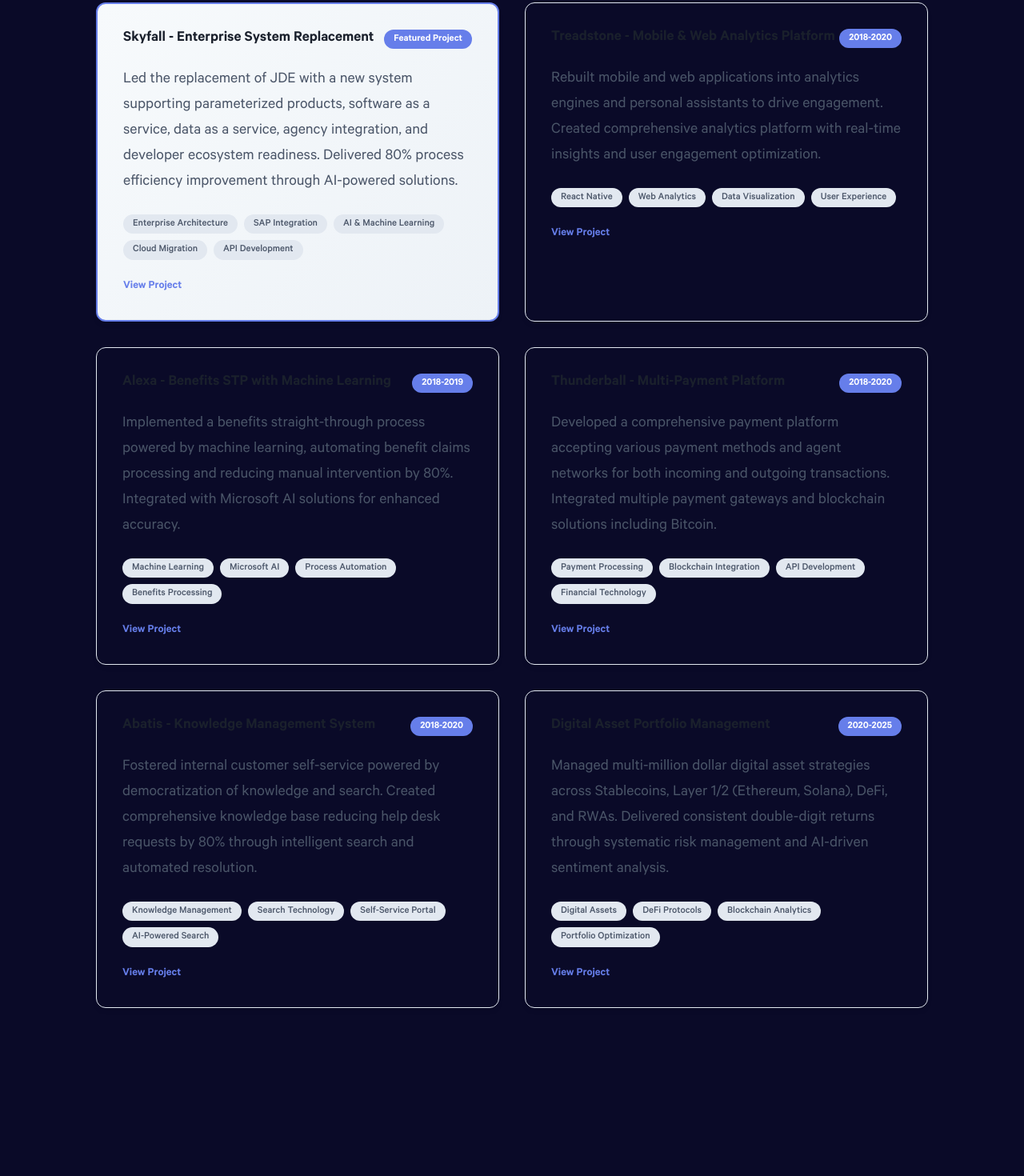
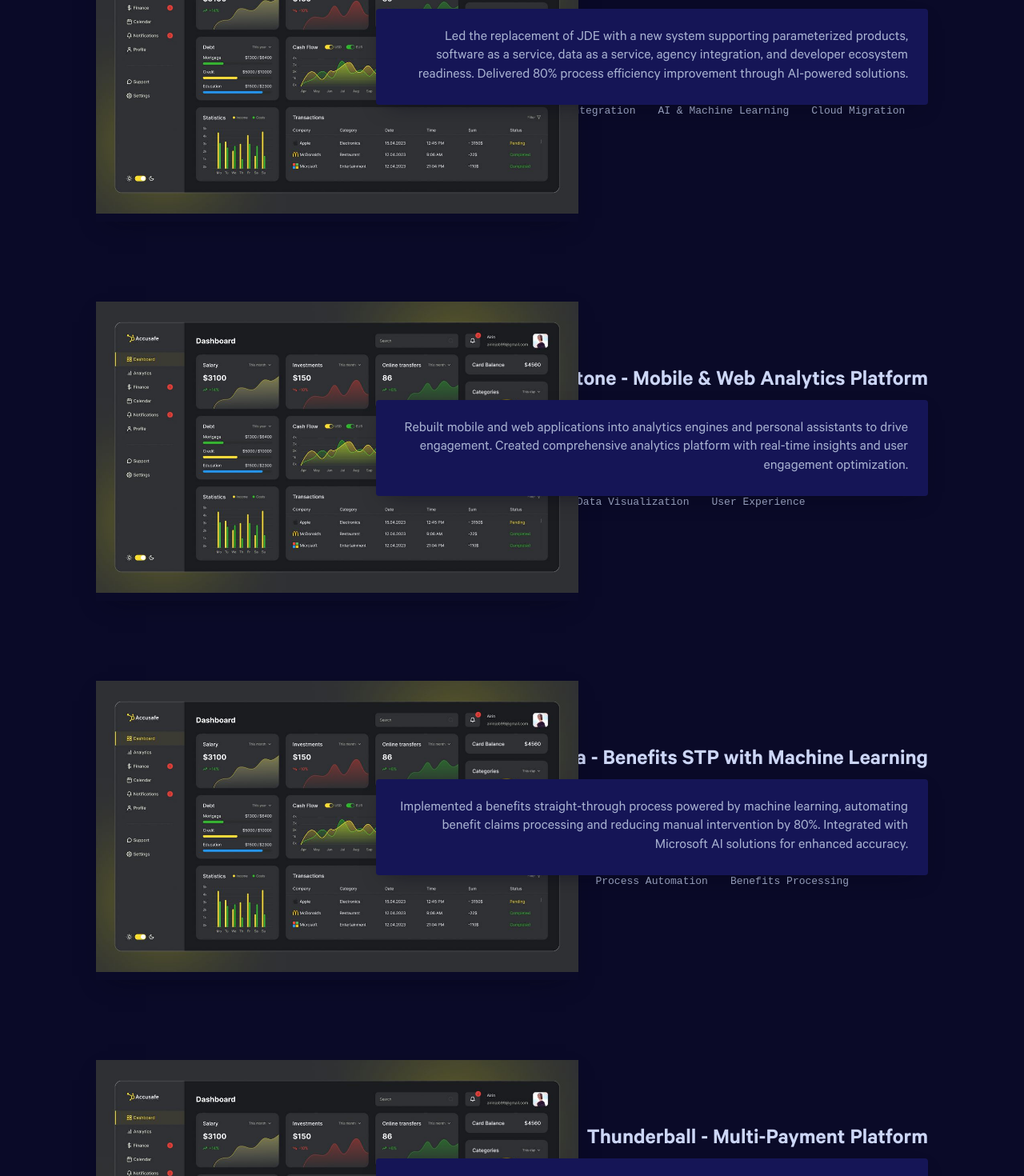
Before and after one commit to ArthurDavidEminat/arthur-david-eminat, a React (Vite) app: page / in a window 1280 px wide. Shown: the part 3280-4750 px from the top of the page at 80% size. Before the commit the page ends 4640 px from the top, so only its background shows below. Built offline with nearby package versions, Linux system fonts and the light colour scheme; a web font is replaced by a local one.

Commit message:
Make projects item display grid

```diff
--- a/src/Pages/ProjectsPage.tsx
+++ b/src/Pages/ProjectsPage.tsx
@@ -1,168 +1,29 @@
+import { projects } from "../data/projects.json";
 import "../styles/ProjectsPage.css";
+import projectOne from "../assets/images/dashboard2.jpg";
 
 function ProjectsPage() {
+  console.log(projects);
   return (
     <section id="projects" className="projects-section">
       <div className="container">
         <h2 className="section-title">Projects</h2>
-        <div className="projects-grid">
-          <div className="project-item featured">
-            <div className="project-header">
-              <h3 className="project-title">
-                Skyfall - Enterprise System Replacement
-              </h3>
-              <span className="project-status">Featured Project</span>
+        {projects.map((project) => (
+          <div className="project-item" key={project.id}>
+            <div className="project-content">
+              <h3 className="project-title">{project.name}</h3>
+              <p className="project-description">{project.description}</p>
+              <ul className="project-tech">
+                {project.technologies.map((technology) => (
+                  <li key={technology}>{technology}</li>
+                ))}
+              </ul>
             </div>
-            <p className="project-description">
-              Led the replacement of JDE with a new system supporting
-              parameterized products, software as a service, data as a service,
-              agency integration, and developer ecosystem readiness. Delivered
-              80% process efficiency improvement through AI-powered solutions.
-            </p>
-            <ul className="project-tech">
-              <li>Enterprise Architecture</li>
-              <li>SAP Integration</li>
-              <li>AI & Machine Learning</li>
-              <li>Cloud Migration</li>
-              <li>API Development</li>
-            </ul>
-            <div className="project-links">
-              <a href="#" className="project-link">
-                View Project
-              </a>
+            <div className="project-image">
+              <img src={projectOne} />
             </div>
           </div>
-
-          <div className="project-item">
-            <div className="project-header">
-              <h3 className="project-title">
-                Treadstone - Mobile & Web Analytics Platform
-              </h3>
-              <span className="project-status">2018-2020</span>
-            </div>
-            <p className="project-description">
-              Rebuilt mobile and web applications into analytics engines and
-              personal assistants to drive engagement. Created comprehensive
-              analytics platform with real-time insights and user engagement
-              optimization.
-            </p>
-            <ul className="project-tech">
-              <li>React Native</li>
-              <li>Web Analytics</li>
-              <li>Data Visualization</li>
-              <li>User Experience</li>
-            </ul>
-            <div className="project-links">
-              <a href="#" className="project-link">
-                View Project
-              </a>
-            </div>
-          </div>
-
-          <div className="project-item">
-            <div className="project-header">
-              <h3 className="project-title">
-                Alexa - Benefits STP with Machine Learning
-              </h3>
-              <span className="project-status">2018-2019</span>
-            </div>
-            <p className="project-description">
-              Implemented a benefits straight-through process powered by machine
-              learning, automating benefit claims processing and reducing manual
-              intervention by 80%. Integrated with Microsoft AI solutions for
-              enhanced accuracy.
-            </p>
-            <ul className="project-tech">
-              <li>Machine Learning</li>
-              <li>Microsoft AI</li>
-              <li>Process Automation</li>
-              <li>Benefits Processing</li>
-            </ul>
-            <div className="project-links">
-              <a href="#" className="project-link">
-                View Project
-              </a>
-            </div>
-          </div>
-
-          <div className="project-item">
-            <div className="project-header">
-              <h3 className="project-title">
-                Thunderball - Multi-Payment Platform
-              </h3>
-              <span className="project-status">2018-2020</span>
-            </div>
-            <p className="project-description">
-              Developed a comprehensive payment platform accepting various
-              payment methods and agent networks for both incoming and outgoing
-              transactions. Integrated multiple payment gateways and blockchain
-              solutions including Bitcoin.
-            </p>
-            <ul className="project-tech">
-              <li>Payment Processing</li>
-              <li>Blockchain Integration</li>
-              <li>API Development</li>
-              <li>Financial Technology</li>
-            </ul>
-            <div className="project-links">
-              <a href="#" className="project-link">
-                View Project
-              </a>
-            </div>
-          </div>
-
-          <div className="project-item">
-            <div className="project-header">
-              <h3 className="project-title">
-                Abatis - Knowledge Management System
-              </h3>
-              <span className="project-status">2018-2020</span>
-            </div>
-            <p className="project-description">
-              Fostered internal customer self-service powered by democratization
-              of knowledge and search. Created comprehensive knowledge base
-              reducing help desk requests by 80% through intelligent search and
-              automated resolution.
-            </p>
-            <ul className="project-tech">
-              <li>Knowledge Management</li>
-              <li>Search Technology</li>
-              <li>Self-Service Portal</li>
-              <li>AI-Powered Search</li>
-            </ul>
-            <div className="project-links">
-              <a href="#" className="project-link">
-                View Project
-              </a>
-            </div>
-          </div>
-
-          <div className="project-item">
-            <div className="project-header">
-              <h3 className="project-title">
-                Digital Asset Portfolio Management
-              </h3>
-              <span className="project-status">2020-2025</span>
-            </div>
-            <p className="project-description">
-              Managed multi-million dollar digital asset strategies across
-              Stablecoins, Layer 1/2 (Ethereum, Solana), DeFi, and RWAs.
-              Delivered consistent double-digit returns through systematic risk
-              management and AI-driven sentiment analysis.
-            </p>
-            <ul className="project-tech">
-              <li>Digital Assets</li>
-              <li>DeFi Protocols</li>
-              <li>Blockchain Analytics</li>
-              <li>Portfolio Optimization</li>
-            </ul>
-            <div className="project-links">
-              <a href="#" className="project-link">
-                View Project
-              </a>
-            </div>
-          </div>
-        </div>
+        ))}
       </div>
     </section>
   );
--- a/src/data/experience.json
+++ b/src/data/experience.json
@@ -3,7 +3,7 @@
     {
       "id": 1,
       "company": "Family Office",
-      "title": "Digital Asset Strategist",
+      "title": "Portifolio Manager: Crypto",
       "duration": "Jan 2020 - Jan 2025",
       "achievements": [
         "Collaborated with institutional stakeholders to manage multi-million dollar strategies across Stablecoins, Layer 1/2 (Ethereum, Solana), DeFi, and RWAs",
--- /dev/null
+++ b/src/data/projects.json
@@ -0,0 +1,71 @@
+{
+  "projects": [
+    {
+      "id": 1,
+      "name": "Skyfall - Enterprise System Replacement",
+      "description": "Led the replacement of JDE with a new system supporting parameterized products, software as a service, data as a service, agency integration, and developer ecosystem readiness. Delivered 80% process efficiency improvement through AI-powered solutions.",
+      "technologies": [
+        "Enterprise Architecture",
+        "SAP Integration",
+        "AI & Machine Learning",
+        "Cloud Migration",
+        "API Development"
+      ]
+    },
+    {
+      "id": 2,
+      "name": "Treadstone - Mobile & Web Analytics Platform",
+      "description": "Rebuilt mobile and web applications into analytics engines and personal assistants to drive engagement. Created comprehensive analytics platform with real-time insights and user engagement optimization.",
+      "technologies": [
+        "React Native",
+        "Web Analytics",
+        "Data Visualization",
+        "User Experience"
+      ]
+    },
+    {
+      "id": 3,
+      "name": "Alexa - Benefits STP with Machine Learning",
+      "description": "Implemented a benefits straight-through process powered by machine learning, automating benefit claims processing and reducing manual intervention by 80%. Integrated with Microsoft AI solutions for enhanced accuracy.",
+      "technologies": [
+        "Machine Learning",
+        "Microsoft AI",
+        "Process Automation",
+        "Benefits Processing"
+      ]
+    },
+    {
+      "id": 4,
+      "name": "Thunderball - Multi-Payment Platform",
+      "description": "Developed a comprehensive payment platform accepting various payment methods and agent networks for both incoming and outgoing transactions. Integrated multiple payment gateways and blockchain solutions including Bitcoin.",
+      "technologies": [
+        "Payment Processing",
+        "Blockchain Integration",
+        "API Development",
+        "Financial Technology"
+      ]
+    },
+    {
+      "id": 5,
+      "name": "Abatis - Knowledge Management System",
+      "description": "Foster internal customer self-service powered by democratization of knowledge and search. Created knowledge base for ITOs & Specialists and self-service capabilities.",
+      "technologies": [
+        "Knowledge Management",
+        "Self-Service",
+        "Democratization",
+        "Search"
+      ]
+    },
+    {
+      "id": 6,
+      "name": "Digital Asset Portfolio Management",
+      "description": "Managed multi-million dollar digital asset strategies across Stablecoins, Layer 1/2 (Ethereum, Solana), DeFi, and RWAs. Delivered consistent double-digit returns through systematic risk management and AI-driven sentiment analysis.",
+      "technologies": [
+        "Digital Assets",
+        "DeFi Protocols",
+        "Blockchain Analytics",
+        "Portfolio Optimization"
+      ]
+    }
+  ]
+}
--- a/src/styles/ProjectsPage.css
+++ b/src/styles/ProjectsPage.css
@@ -1,59 +1,57 @@
 /* Projects Section */
-.projects-section {
-  padding: 100px 0;
+
+.project-item {
+  display: grid;
+  gap: 10px;
+  grid-template-columns: repeat(12, 1fr);
+  -webkit-box-align: center;
+  align-items: center;
+  margin-bottom: 100px;
 }
 
-.projects-grid {
-  display: grid;
-  grid-template-columns: repeat(auto-fit, minmax(350px, 1fr));
-  gap: 2rem;
-  margin-top: 2rem;
+/* .project-item:hover {
+  transform: translateY(-5px);
+  box-shadow: 0 8px 25px rgba(0, 0, 0, 0.1);
+} */
+
+.project-image {
+  grid-row-start: 1;
+  grid-row-end: -1;
+  grid-column-start: 1;
+  grid-column-end: 8;
+  box-shadow: 0 10px 30px -15px var(--navy-shadow);
+  transition: var(--transition);
+  position: relative;
+  z-index: 1;
 }
 
-.project-item {
-  border-radius: 12px;
-  padding: 2rem;
-  box-shadow: 0 4px 6px rgba(0, 0, 0, 0.05);
-  transition: transform 0.3s ease, box-shadow 0.3s ease;
-  border: 1px solid #e2e8f0;
+.project-image img {
+  width: 100%;
 }
-
-.project-item:hover {
-  transform: translateY(-5px);
-  box-shadow: 0 8px 25px rgba(0, 0, 0, 0.1);
+.project-content {
+  grid-row-start: 1;
+  grid-row-end: -1;
+  grid-column-start: 5;
+  grid-column-end: -1;
+  text-align: right;
+  position: relative;
 }
-
-.project-item.featured {
-  border: 2px solid #667eea;
-  background: linear-gradient(135deg, #f7fafc 0%, #edf2f7 100%);
-}
-
-.project-header {
-  display: flex;
-  justify-content: space-between;
-  align-items: flex-start;
-  margin-bottom: 1rem;
-}
-
 .project-title {
-  color: #1a202c;
-  font-size: 1.2rem;
-  margin-bottom: 0.5rem;
-}
-
-.project-status {
-  background: #667eea;
-  color: white;
-  padding: 4px 12px;
-  border-radius: 12px;
-  font-size: 0.8rem;
-  font-weight: 600;
+  color: var(--lightest-slate);
+  font-size: clamp(24px, 5vw, 28px);
+  margin: 0px 0px 5px;
 }
 
 .project-description {
-  color: #4a5568;
-  margin-bottom: 1.5rem;
-  line-height: 1.6;
+  box-shadow: 0 10px 30px -15px var(--navy-shadow);
+  transition: var(--transition);
+  position: relative;
+  z-index: 2;
+  padding: 25px;
+  border-radius: var(--border-radius);
+  background-color: var(--light-navy);
+  color: var(--light-slate);
+  font-size: var(--fz-lg);
 }
 
 .project-tech {
@@ -65,12 +63,11 @@
 }
 
 .project-tech li {
-  background: #e2e8f0;
-  color: #4a5568;
-  padding: 4px 12px;
-  border-radius: 16px;
-  font-size: 0.8rem;
-  font-weight: 500;
+  margin: 0px 20px 5px 0px;
+  color: var(--light-slate);
+  font-family: var(--font-mono);
+  font-size: var(--fz-xs);
+  white-space: nowrap;
 }
 
 .project-links {
@@ -92,7 +89,4 @@
 
 /* Responsive Design for Projects Section */
 @media (max-width: 768px) {
-  .projects-grid {
-    grid-template-columns: 1fr;
-  }
 }
```
Also changed, not shown: src/assets/images/dashboard2.jpg (added).
